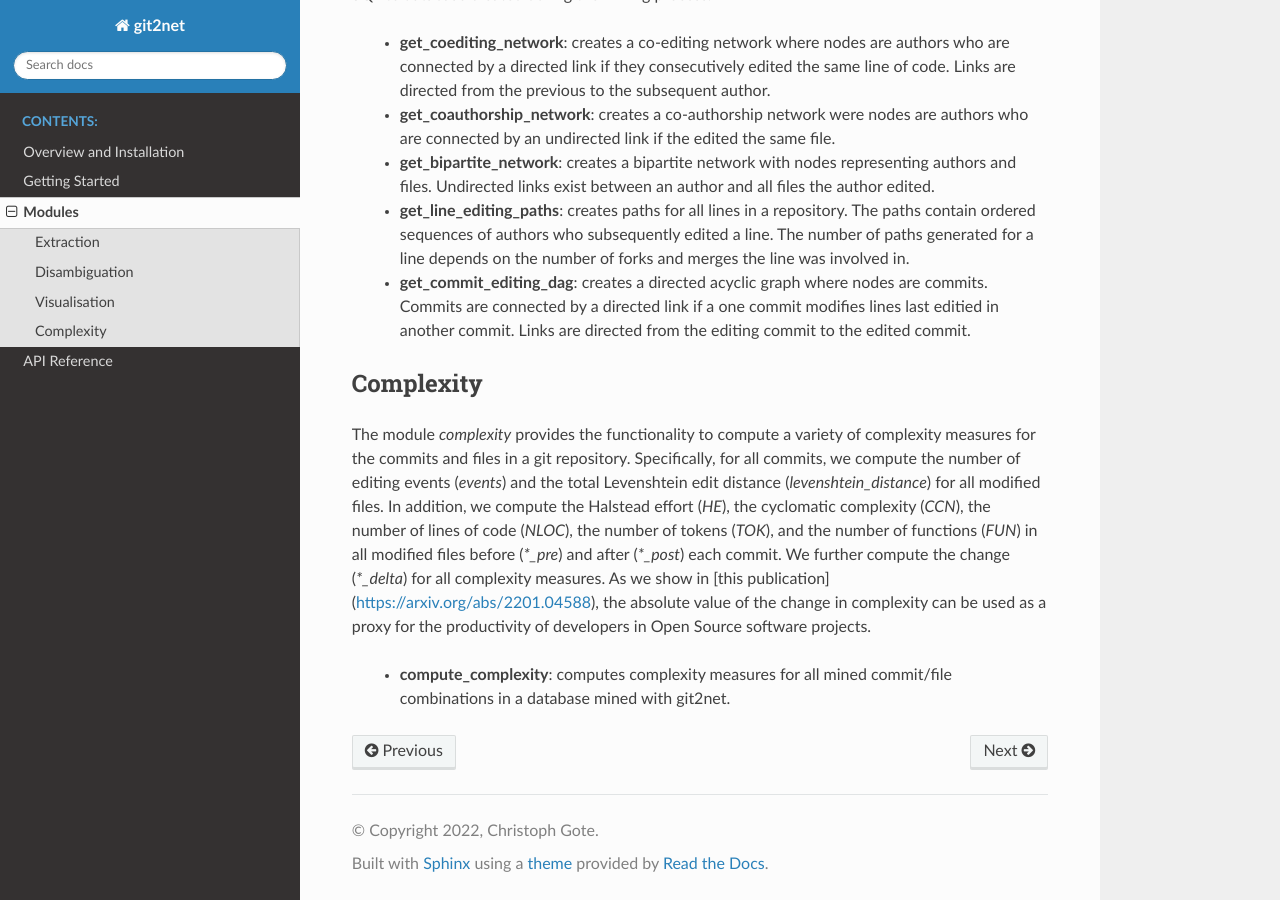
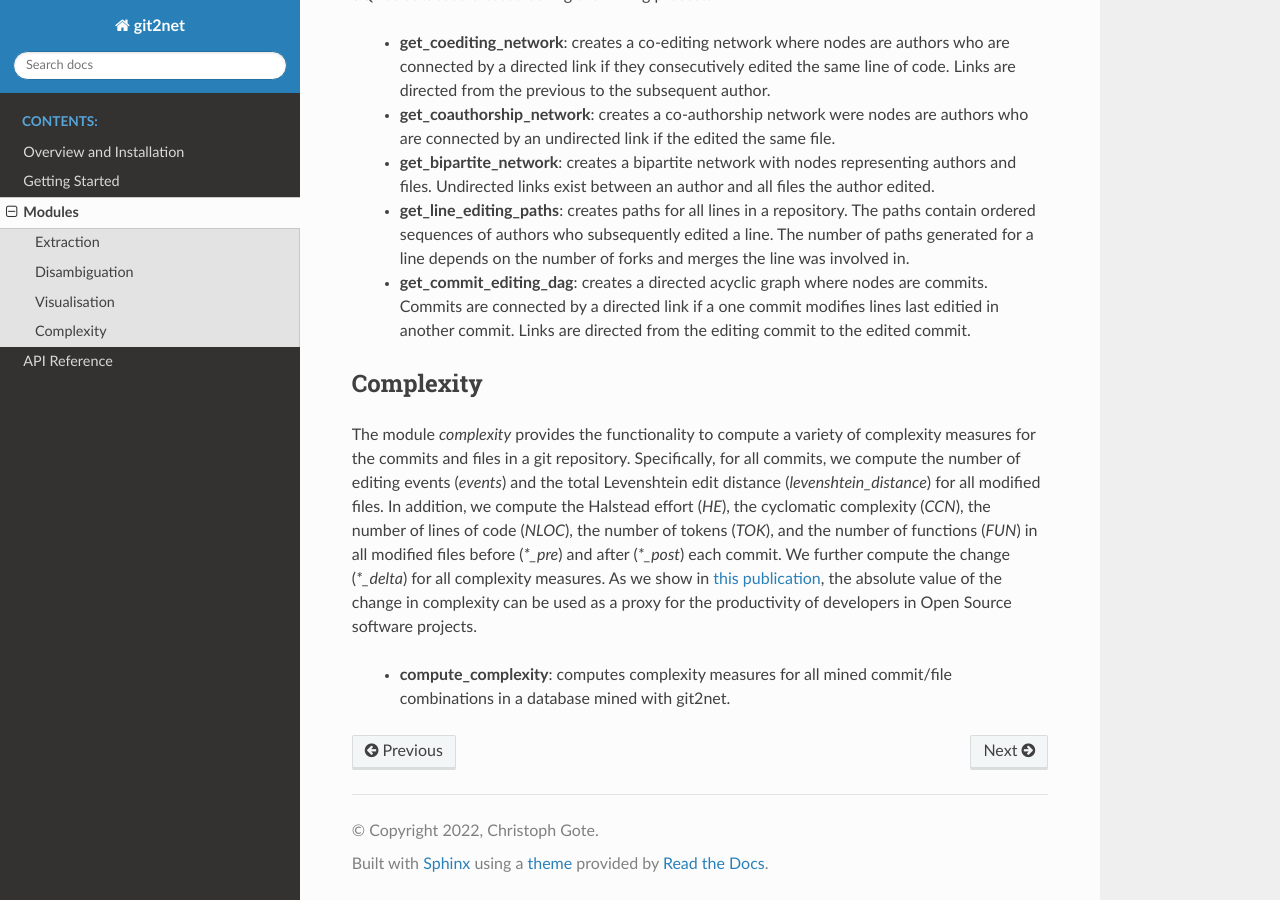
Before and after one commit to gotec/git2net, a Sphinx documentation site: the page built from docs/source/modules.rst, in a window 1280 px wide and 900 px high, scrolled down 825 px. Built offline with Sphinx 7.4.7 and the Read the Docs theme 2.0.0, drawn with Linux system fonts in a browser that asks for light colours.

Commit message:
fixed link in documentation

```diff
--- a/docs/source/modules.rst
+++ b/docs/source/modules.rst
@@ -50,7 +50,7 @@ The `visualisation` module provides functions to generate various network projec
 Complexity
 ----------
 
-The module `complexity` provides the functionality to compute a variety of complexity measures for the commits and files in a git repository. Specifically, for all commits, we compute the number of editing events (`events`) and the total Levenshtein edit distance (`levenshtein_distance`) for all modified files. In addition, we compute the Halstead effort (`HE`), the cyclomatic complexity (`CCN`), the number of lines of code (`NLOC`), the number of tokens (`TOK`), and the number of functions (`FUN`) in all modified files before (`*_pre`) and after (`*_post`) each commit. We further compute the change (`*_delta`) for all complexity measures. As we show in [this publication](https://arxiv.org/abs/2201.04588), the absolute value of the change in complexity can be used as a proxy for the productivity of developers in Open Source software projects.
+The module `complexity` provides the functionality to compute a variety of complexity measures for the commits and files in a git repository. Specifically, for all commits, we compute the number of editing events (`events`) and the total Levenshtein edit distance (`levenshtein_distance`) for all modified files. In addition, we compute the Halstead effort (`HE`), the cyclomatic complexity (`CCN`), the number of lines of code (`NLOC`), the number of tokens (`TOK`), and the number of functions (`FUN`) in all modified files before (`*_pre`) and after (`*_post`) each commit. We further compute the change (`*_delta`) for all complexity measures. As we show in `this publication <https://arxiv.org/abs/2201.04588>`_, the absolute value of the change in complexity can be used as a proxy for the productivity of developers in Open Source software projects.
 
 
     * **compute_complexity**: computes complexity measures for all mined commit/file combinations in a database mined with git2net.
```
